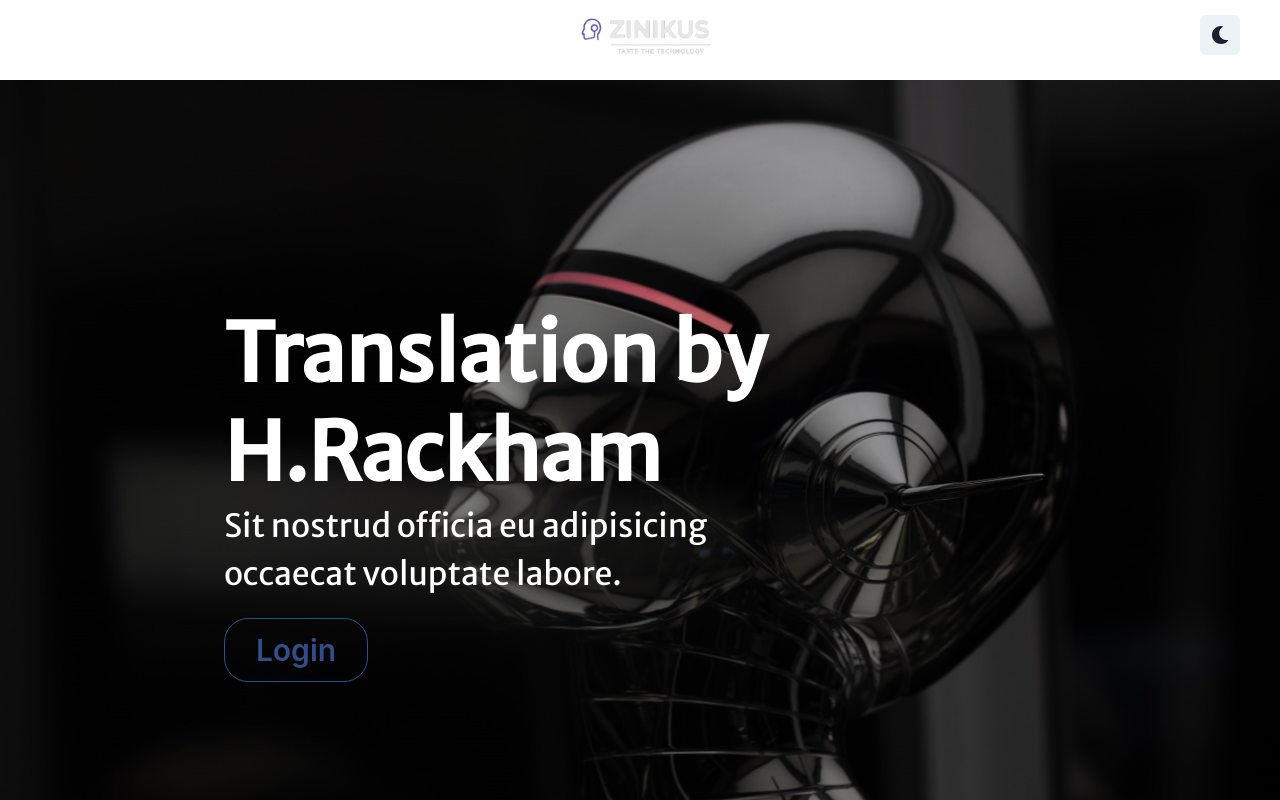
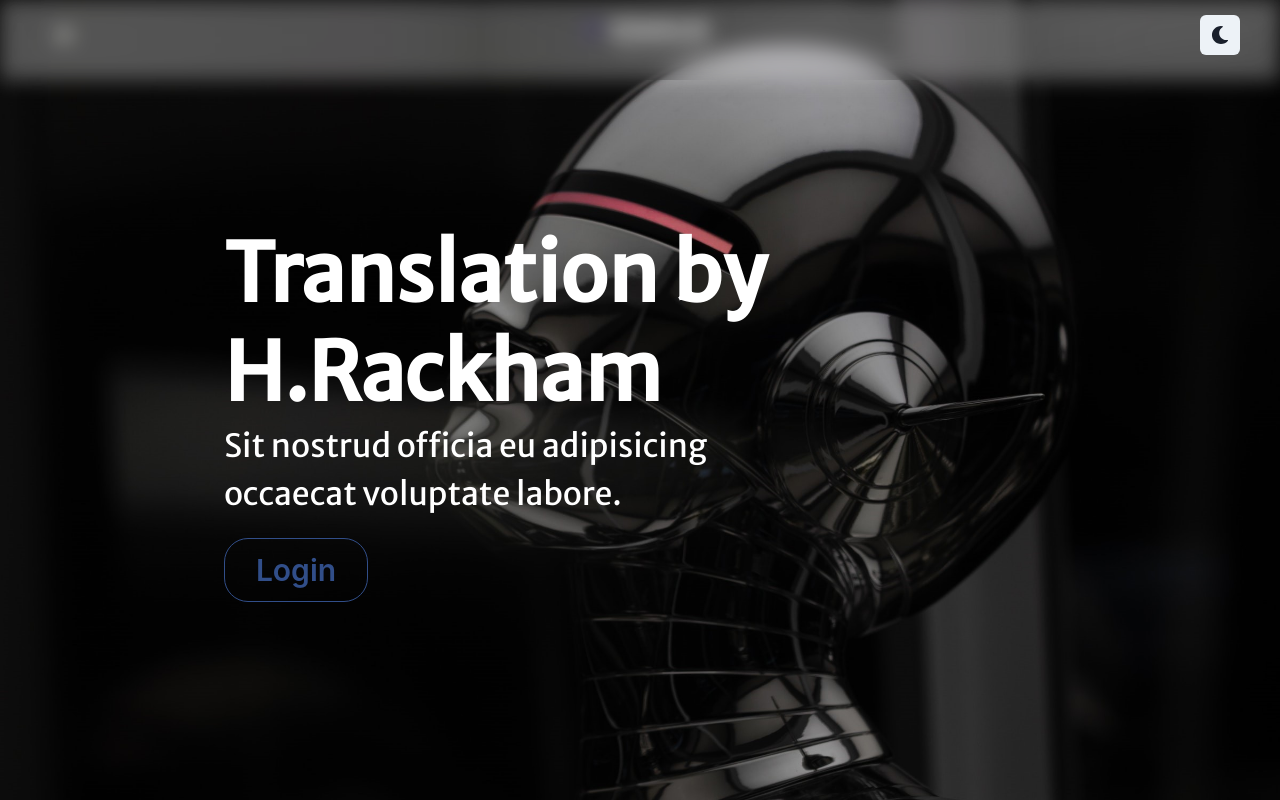
Before and after one commit to UjjwalPasahan/ZINIKUSWEB, a React (Create React App) app in the folder client/: page / in a window 1280 px wide. Shown: the top 800 px of the page. Built offline with nearby package versions, Linux system fonts and the light colour scheme.

Commit message:
added the blur effect without alignment

```diff
--- a/client/src/App.js
+++ b/client/src/App.js
@@ -15,7 +15,7 @@ import { ColorModeSwitcher } from './ColorModeSwitcher';
 import './styles/App.css'
 import Header from './components/Header';
 import Home from './components/Home';
-import Login from './components/Login';
+import Login from './components/login';
 import Signup from './components/signup'
 import Products from './components/Products';
 import Team from './components/Team'
--- a/client/src/components/Header.jsx
+++ b/client/src/components/Header.jsx
@@ -1,5 +1,5 @@
 import React, { useState } from 'react';
-import { Link ,HashLink } from 'react-router-dom';
+import { Link, HashLink } from 'react-router-dom';
 import { GiHamburgerMenu } from 'react-icons/gi';
 import { ImSearch } from 'react-icons/im';
 import {
@@ -24,20 +24,24 @@ import '../styles/header.css'
 
 const Header = () => {
   const { isOpen, onOpen, onClose } = useDisclosure();
-  const [showInput,setShowInput] = useState(false);
+  const [showInput, setShowInput] = useState(false);
 
-  const handleClick = ()=>{
+  const handleClick = () => {
     setShowInput(true);
     setShowInput(!showInput);
   }
 
   return (
-    <div style={{
-      background: 'rgba(255, 255, 255, 0.25)',
-      backdropFilter: 'blur(1px)',
-      padding: '20px',
-      width: '100%',
-      height: '5rem',
+    <div className='headerContainer' style={{
+      // background: 'inherit rgba(0,0,0,0.5)',
+      // backdropFilter: 'blur(5px)',
+      // filter: 'blur(10px)',
+      // padding: '20px',
+      // width: '100%',
+      // position: 'absolute',
+      // height: '5rem',
+      // boxShadow: 'inset 0 0 2000px rgba(255,255,255,0.5)',
+      // backgroundAttachment: 'fixed'
     }}>
   <div className='header' >
     <Button
@@ -59,29 +63,29 @@ const Header = () => {
         <DrawerCloseButton onClick={onClose} />
         <DrawerHeader h='container.sm'>
           <div>
-            <Image src={img2}  />
-            <Button onClick={handleClick} colorScheme='facebook'> <ImSearch onClick={!handleClick}/> </Button>
-            {showInput && <Input placeholder='Type here...' colorScheme='facebook'/>}
+            <Image src={img2} />
+            <Button onClick={handleClick} colorScheme='facebook'> <ImSearch onClick={!handleClick} /> </Button>
+            {showInput && <Input placeholder='Type here...' colorScheme='facebook' />}
           </div>
         </DrawerHeader>
         <VStack className='links'>
-            <Button  onClick={onClose} w='40' colorScheme='facebook'><Link to={'/sevices'}>Our Services</Link></Button>
-            <Button onClick={onClose}  w='40' colorScheme='facebook'><Link to={'/team'}>Our Team</Link></Button>
-            <Button onClick={onClose}  w='40' colorScheme='facebook'><Link to={'/product'}>Products</Link></Button>
-            <Button onClick={onClose}  w='40' colorScheme='facebook'><Link to={'/contact'}>Contact Us</Link></Button>
+          <Button onClick={onClose} w='40' colorScheme='facebook'><Link to={'/sevices'}>Our Services</Link></Button>
+          <Button onClick={onClose} w='40' colorScheme='facebook'><Link to={'/team'}>Our Team</Link></Button>
+          <Button onClick={onClose} w='40' colorScheme='facebook'><Link to={'/product'}>Products</Link></Button>
+          <Button onClick={onClose} w='40' colorScheme='facebook'><Link to={'/contact'}>Contact Us</Link></Button>
         </VStack>
 
-          <Stack direction={["column","row"]} className='ls' justifyContent='space-around'>
-            <Button onClick={onClose}  w='20' colorScheme='facebook'><Link to={'/login'}>Login</Link></Button>
-            <Button onClick={onClose}  w='20' colorScheme='facebook' variant='outline'><Link to={'/signup'}>SignUp</Link></Button>
+        <Stack direction={["column", "row"]} className='ls' justifyContent='space-around'>
+          <Button onClick={onClose} w='20' colorScheme='facebook'><Link to={'/login'}>Login</Link></Button>
+          <Button onClick={onClose} w='20' colorScheme='facebook' variant='outline'><Link to={'/signup'}>SignUp</Link></Button>
         </Stack>
       </DrawerContent>
     </Drawer>
 
-      <div ><Image src={img2} className='mainLogo' pos={'fixed'} top={'0.5'}/></div>
+    <div ><Image src={img2} className='mainLogo' pos={'fixed'} top={'0.5'} /></div>
 
   </div>
-    </div>
+    </div >
   );
 };
 
--- a/client/src/styles/header.css
+++ b/client/src/styles/header.css
@@ -1,13 +1,13 @@
-.links{
+.links {
     position: absolute;
     top: 25%;
-    left:30%
+    left: 30%
 }
 
-.ls{
+.ls {
     position: absolute;
     top: 90%;
-    left:28%;
+    left: 28%;
 }
 
 
@@ -17,4 +17,18 @@
     margin-top: 0.5rem;
     height: 50px;
     cursor: pointer;
+    z-index: 1;
 }
+
+.headerContainer{
+    background: inherit rgba(0,0,0,0.5);
+    backdrop-filter: blur(5px);
+    filter: blur(10px);
+    padding: 20px;
+    width: 100%;
+    position: absolute;
+    /* z-index: -5; */
+    height: 5rem;
+    box-shadow: inset 0 0 2000px rgba(255,255,255,0.5);
+    background-attachment: fixed;
+}
```
Lines whose indentation alone changed are shown as unchanged.
